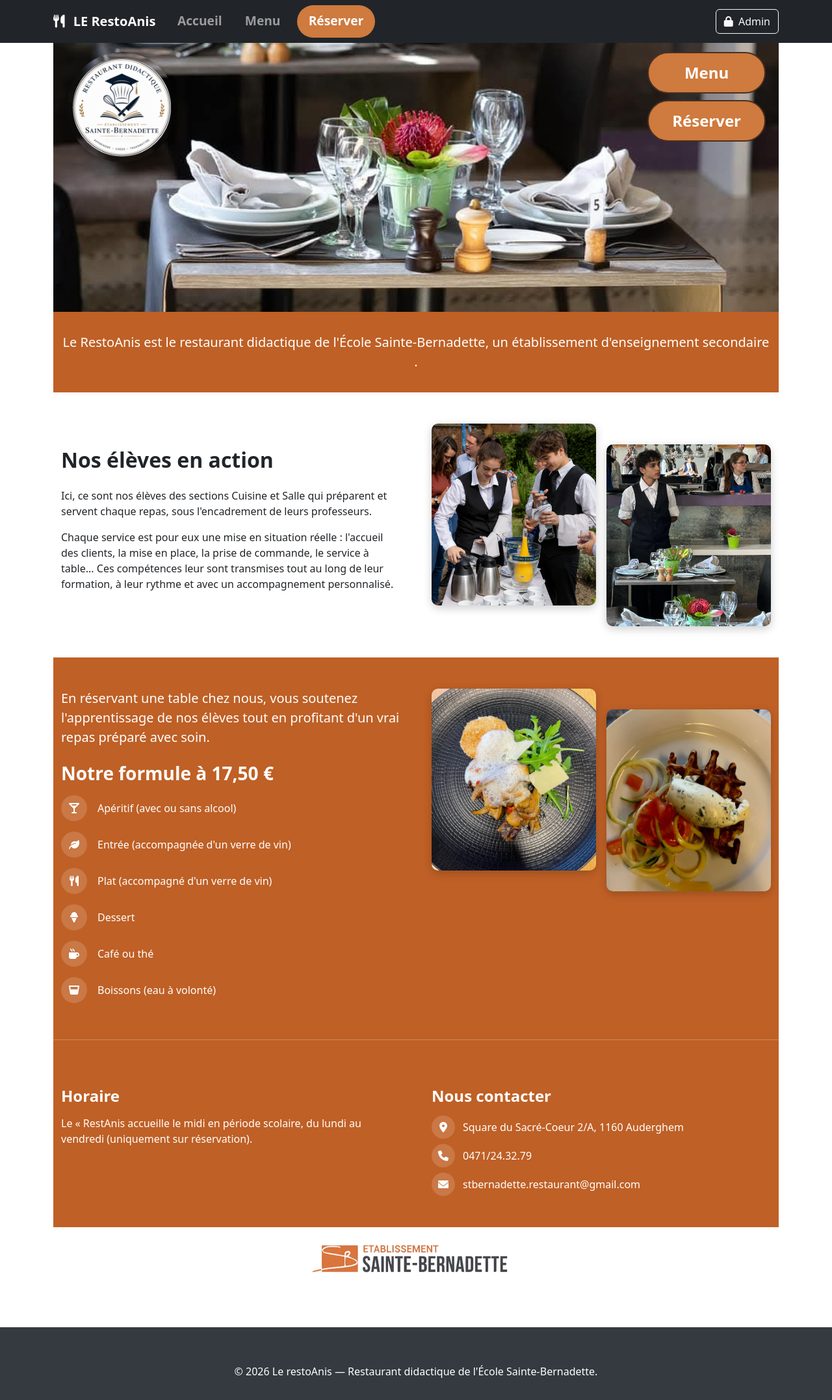
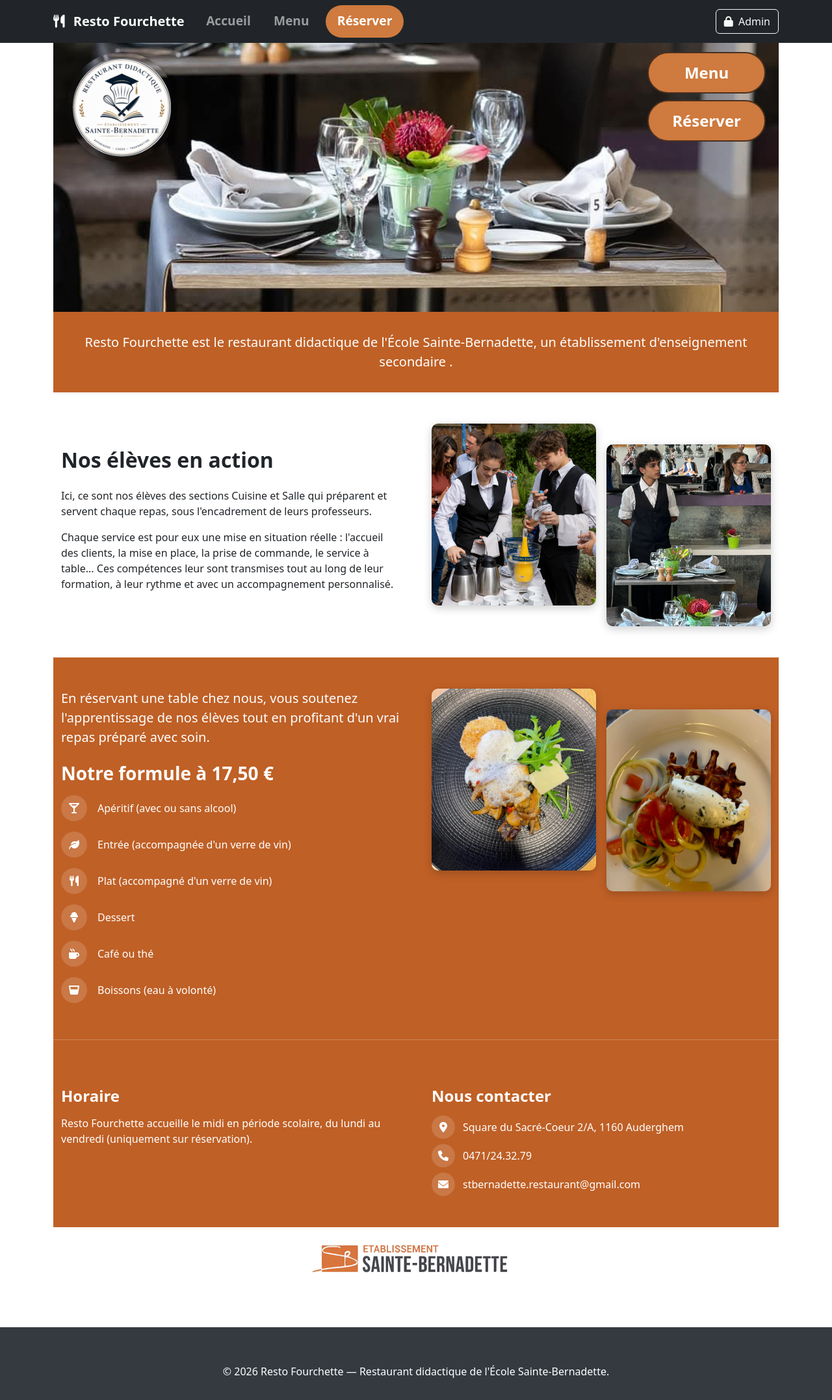
Before and after one commit to ZAHIRI1398/RestAnis, a Flask app: page /accueil in a window 1280 px wide. Shown: the whole page at 65% size. Run offline with Flask 3, Linux system fonts and the light colour scheme; some libraries are stand-ins or nearby versions.

Commit message:
Renommage Bouche à Oreilles -> Resto Fourchette

```diff
--- a/diag_live.py
+++ b/diag_live.py
@@ -1,7 +1,7 @@
 import requests
 
 BASES = {
-    "BE (www.leboucheaoreilles.be)": "https://www.leboucheaoreilles.be",
+    "BE (www.restofourchette.be)": "https://www.restofourchette.be",
     "RAIL (web-production-85f59)": "https://web-production-85f59.up.railway.app",
 }
 
--- a/diag_live2.py
+++ b/diag_live2.py
@@ -2,7 +2,7 @@ import re
 import requests
 
 BASES = {
-    "BE": "https://www.leboucheaoreilles.be",
+    "BE": "https://www.restofourchette.be",
     "RAIL": "https://web-production-85f59.up.railway.app",
 }
 
--- a/migrer_reservations.py
+++ b/migrer_reservations.py
@@ -2,7 +2,7 @@
 """
 Migration des réservations d'une base source vers une base cible.
 
-But : consolider deux déploiements Railway (www.leboucheaoreilles.be et
+But : consolider deux déploiements Railway (www.restofourchette.be et
 web-production-85f59.up.railway.app) qui utilisent des bases PostgreSQL
 distinctes, en copiant les réservations manquantes de la base source
 (celle du domaine .be) vers la base cible (web-production-85f59).
@@ -119,7 +119,7 @@ def main():
     print(f"Mode : {'DRY-RUN (aucune écriture)' if args.dry_run else 'RÉEL (écriture)'}")
     print("=" * 60)
 
-    engine_src = connect(args.source, "SOURCE (www.leboucheaoreilles.be)")
+    engine_src = connect(args.source, "SOURCE (www.restofourchette.be)")
     engine_tgt = connect(args.target, "CIBLE (web-production-85f59)")
 
     existing = get_existing_references(engine_tgt)
--- a/reservation_client.py
+++ b/reservation_client.py
@@ -9,10 +9,10 @@ reservation_bp = Blueprint('reservation', __name__)
 
 # Configuration de Resend
 RESEND_API_KEY = os.environ.get('RESEND_API_KEY')
-EMAIL_FROM = os.environ.get('EMAIL_FROM', 'contact@leboucheaoreilles.be')
-EMAIL_SUBJECT = 'Confirmation de votre réservation - Restaurant Le Bouche à Oreilles'
-EMAIL_SUBJECT_ANNULATION = 'Annulation de votre réservation - Restaurant Le Bouche à Oreilles'
-EMAIL_SUBJECT_RECEPTION = 'Réception de votre demande de réservation - Restaurant Le Bouche à Oreilles'
+EMAIL_FROM = os.environ.get('EMAIL_FROM', 'contact@restofourchette.be')
+EMAIL_SUBJECT = 'Confirmation de votre réservation - Resto Fourchette'
+EMAIL_SUBJECT_ANNULATION = 'Annulation de votre réservation - Resto Fourchette'
+EMAIL_SUBJECT_RECEPTION = 'Réception de votre demande de réservation - Resto Fourchette'
 
 # Pour les tests avec Resend gratuit, rediriger tous les emails vers votre adresse
 TEST_EMAIL_REDIRECT = os.environ.get('TEST_EMAIL_REDIRECT', '')
@@ -65,7 +65,7 @@ def envoyer_confirmation_email(nom, email, date, heure, personnes, reference):
 
             <div style="background-color: #e9ecef; padding: 15px; border-radius: 10px; text-align: center;">
                 <p style="margin: 0; color: #6c757d;">Nous vous remercions pour votre confiance et nous réjouissons de vous accueillir dans notre établissement.</p>
-                <p style="margin: 10px 0 0 0; color: #6c757d;"><strong>Cordialement,<br>L'équipe du Restaurant Le Bouche à Oreilles</strong></p>
+                <p style="margin: 10px 0 0 0; color: #6c757d;"><strong>Cordialement,<br>L'équipe du Resto Fourchette</strong></p>
             </div>
         </body>
         </html>
@@ -134,7 +134,7 @@ def envoyer_annulation_email(nom, email, date, heure, personnes, reference):
 
             <div style="background-color: #e9ecef; padding: 15px; border-radius: 10px; text-align: center;">
                 <p style="margin: 0; color: #6c757d;">Pour toute question ou pour effectuer une nouvelle réservation, n'hésitez pas à nous contacter.</p>
-                <p style="margin: 10px 0 0 0; color: #6c757d;"><strong>Cordialement,<br>L'équipe du Restaurant Le Bouche à Oreilles</strong></p>
+                <p style="margin: 10px 0 0 0; color: #6c757d;"><strong>Cordialement,<br>L'équipe du Resto Fourchette</strong></p>
             </div>
         </body>
         </html>
@@ -200,7 +200,7 @@ def envoyer_reception_email(nom, email, date, heure, personnes, reference):
 
             <div style="background-color: #e9ecef; padding: 15px; border-radius: 10px; text-align: center;">
                 <p style="margin: 0; color: #6c757d;">Nous reviendrons vers vous très prochainement pour confirmer votre réservation.</p>
-                <p style="margin: 10px 0 0 0; color: #6c757d;"><strong>Cordialement,<br>L'équipe du Restaurant Le Bouche à Oreilles</strong></p>
+                <p style="margin: 10px 0 0 0; color: #6c757d;"><strong>Cordialement,<br>L'équipe du Resto Fourchette</strong></p>
             </div>
         </body>
         </html>
--- a/templates/404.html
+++ b/templates/404.html
@@ -1,6 +1,6 @@
 <!-- templates/404.html -->
 {% extends "base.html" %}
-{% block title %}Page non trouvée - BOUCHE A OREILLE{% endblock %}
+{% block title %}Page non trouvée - RESTO FOURCHETTE{% endblock %}
 
 {% block content %}
 <div class="container my-5">
--- a/templates/500.html
+++ b/templates/500.html
@@ -1,6 +1,6 @@
 <!-- templates/500.html -->
 {% extends "base.html" %}
-{% block title %}Erreur serveur - BOUCHE A OREILLE{% endblock %}
+{% block title %}Erreur serveur - RESTO FOURCHETTE{% endblock %}
 
 {% block content %}
 <div
--- a/templates/accueil.html
+++ b/templates/accueil.html
@@ -1,7 +1,7 @@
 <!-- templates/accueil.html -->
 {% extends "base.html" %}
 
-{% block title %}Accueil - RestoAnis{% endblock %}
+{% block title %}Accueil - Resto Fourchette{% endblock %}
 
 {% block footer_info %}{% endblock %}
 
@@ -49,7 +49,7 @@
 {% block content %}
 <!-- Hero -->
 <div class="hero-photo mb-0">
-    <img src="{{ url_for('static', filename='images/hero-salle.jpg') }}" alt="Salle du restaurant Le RestAnis">
+    <img src="{{ url_for('static', filename='images/hero-salle.jpg') }}" alt="Salle du restaurant Resto Fourchette">
     <img src="{{ url_for('static', filename='images/logo-sainte-bernadette.png') }}" alt="Logo Restaurant Didactique - Établissement Sainte-Bernadette" class="hero-logo">
     <div class="hero-actions">
         <a href="{{ url_for('menu') }}" class="btn btn-hero">Menu</a>
@@ -61,7 +61,7 @@
 <div class="band-intro text-center">
     <div class="container">
         <p class="mb-0 fs-5">
-            Le RestoAnis est le restaurant didactique de l'École Sainte-Bernadette,
+            Resto Fourchette est le restaurant didactique de l'École Sainte-Bernadette,
             un établissement d'enseignement secondaire .
         </p>
     </div>
@@ -126,7 +126,7 @@
             <div class="col-md-6">
                 <h4 class="fw-bold mb-3">Horaire</h4>
                 <p class="mb-0">
-                    Le « RestAnis accueille le midi en période scolaire,
+                    Resto Fourchette accueille le midi en période scolaire,
                     du lundi au vendredi (uniquement sur réservation).
                 </p>
             </div>
--- a/templates/admin_login.html
+++ b/templates/admin_login.html
@@ -1,7 +1,7 @@
 <!-- templates/admin_login.html -->
 {% extends "base.html" %}
 
-{% block title %}Connexion Admin - BOUCHE A OREILLE{% endblock %}
+{% block title %}Connexion Admin - RESTO FOURCHETTE{% endblock %}
 
 {% block content %}
 <div class="container my-5">
--- a/templates/base.html
+++ b/templates/base.html
@@ -5,7 +5,7 @@
     <meta charset="UTF-8">
     <meta name="viewport" content="width=device-width, initial-scale=1.0">
     <meta name="google-site-verification" content="H300x48PYUuLeR1hETpQcvOkYwomP6exghUwyfleXcw" />
-    <title>{% block title %}Restaurant Le RestAnis{% endblock %}</title>
+    <title>{% block title %}Restaurant Resto Fourchette{% endblock %}</title>
     <!-- Bootstrap CSS -->
     <link href="https://cdn.jsdelivr.net/npm/bootstrap@5.3.0/dist/css/bootstrap.min.css" rel="stylesheet">
     <!-- Font Awesome -->
@@ -46,7 +46,7 @@
     <nav class="navbar navbar-expand-lg navbar-dark bg-dark fixed-top">
         <div class="container">
             <a class="navbar-brand" href="{{ url_for('accueil') }}">
-                <i class="fas fa-utensils me-2"></i> LE RestoAnis
+                <i class="fas fa-utensils me-2"></i> Resto Fourchette
             </a>
             <button class="navbar-toggler" type="button" data-bs-toggle="collapse" data-bs-target="#navbarNav">
                 <span class="navbar-toggler-icon"></span>
@@ -117,7 +117,7 @@
             </div>
             {% endblock %}
             <div class="text-center mt-4">
-                <p class="mb-0">&copy; 2026 Le restoAnis — Restaurant didactique de l'École Sainte-Bernadette.</p>
+                <p class="mb-0">&copy; 2026 Resto Fourchette — Restaurant didactique de l'École Sainte-Bernadette.</p>
             </div>
         </div>
     </footer>
--- a/templates/confirmation.html
+++ b/templates/confirmation.html
@@ -1,6 +1,6 @@
 <!-- templates/confirmation.html -->
 {% extends "base.html" %}
-{% block title %}Confirmation de Réservation - BOUCHE A OREILLE{% endblock %}
+{% block title %}Confirmation de Réservation - RESTO FOURCHETTE{% endblock %}
 
 {% block content %}
 <div class="container my-5">
--- a/templates/confirmation_groupe.html
+++ b/templates/confirmation_groupe.html
@@ -1,6 +1,6 @@
 <!-- templates/confirmation_groupe.html -->
 {% extends "base.html" %}
-{% block title %}Confirmation de Réservation - BOUCHE A OREILLE{% endblock %}
+{% block title %}Confirmation de Réservation - RESTO FOURCHETTE{% endblock %}
 
 {% block content %}
 <div class="container my-5">
--- a/templates/menu.html
+++ b/templates/menu.html
@@ -1,6 +1,6 @@
 <!-- templates/menu.html -->
 {% extends "base.html" %}
-{% block title %}Notre Carte - LE RestoAnis{% endblock %}
+{% block title %}Notre Carte - Resto Fourchette{% endblock %}
 
 {% block extra_css %}
 <style>
--- a/templates/reservation_form.html
+++ b/templates/reservation_form.html
@@ -1,6 +1,6 @@
 <!-- templates/reservation.html -->
 {% extends "base.html" %}
-{% block title %}Réserver une Table - BOUCHE A OREILLE{% endblock %}
+{% block title %}Réserver une Table - RESTO FOURCHETTE{% endblock %}
 
 {% block extra_css %}
 <style>
--- a/templates/reservation_success.html
+++ b/templates/reservation_success.html
@@ -3,7 +3,7 @@
 <head>
     <meta charset="UTF-8">
     <meta name="viewport" content="width=device-width, initial-scale=1.0">
-    <title>Réservation Confirmée - LE BOUCHE À OREILLES</title>
+    <title>Réservation Confirmée - RESTO FOURCHETTE</title>
     <link href="https://cdn.jsdelivr.net/npm/bootstrap@5.1.3/dist/css/bootstrap.min.css" rel="stylesheet">
     <link rel="stylesheet" href="https://cdnjs.cloudflare.com/ajax/libs/font-awesome/6.0.0/css/all.min.css">
     <style>
--- a/verifier_dns.py
+++ b/verifier_dns.py
@@ -8,8 +8,8 @@ import sys
 
 def verifier_dns():
     """Vérifie si le sous-domaine pointe correctement vers Render"""
-    domaine = "app.leboucheaoreille.com"
-    cible_attendue = "le-bouche-a-oreilles-1.onrender.com"
+    domaine = "app.restofourchette.com"
+    cible_attendue = "resto-fourchette.onrender.com"
 
     print(f"🔍 Vérification DNS pour {domaine}")
     print("=" * 50)
```
Also changed, not shown: RESEND_SETUP.md (+4 -4 lines).
